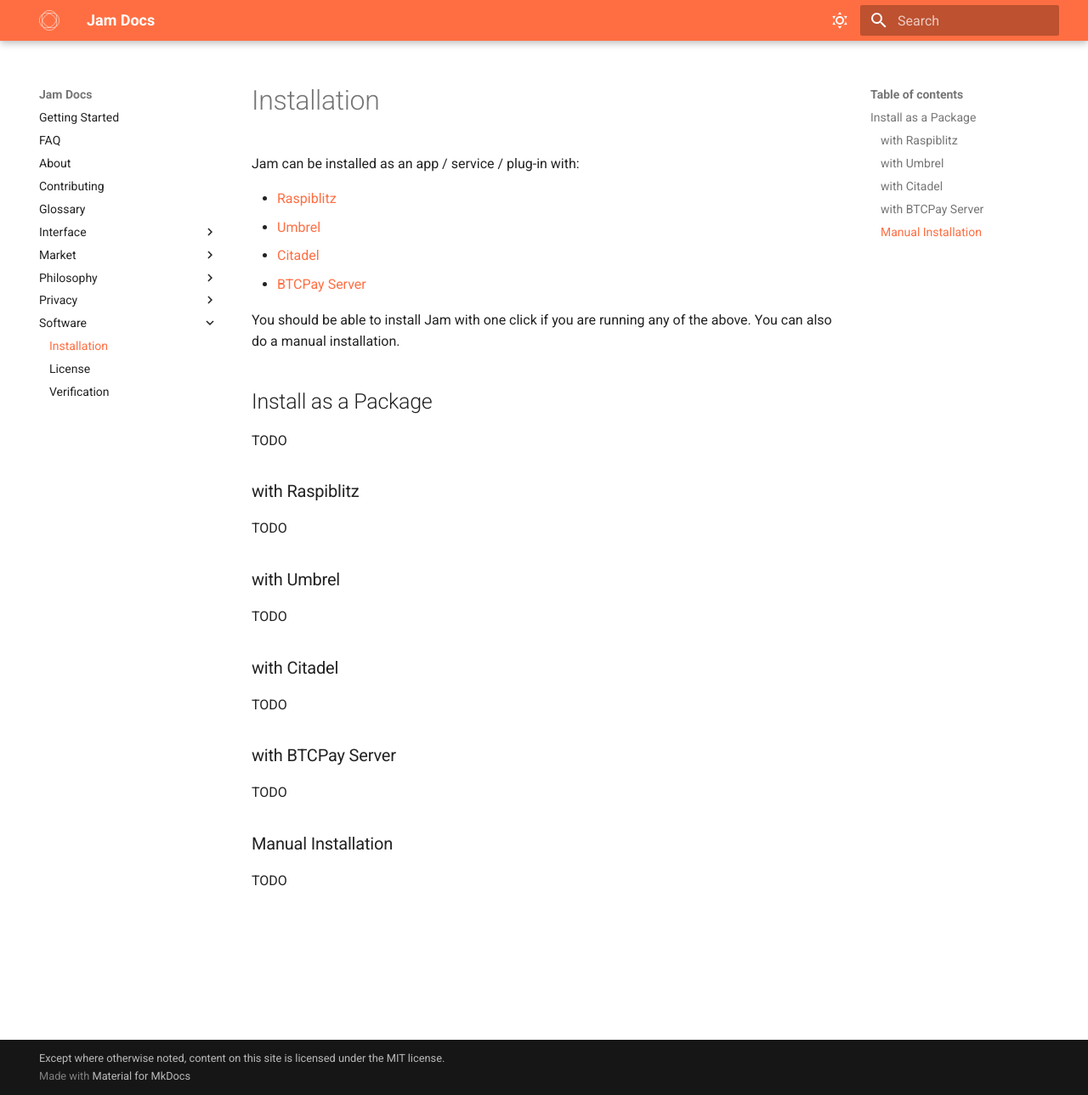
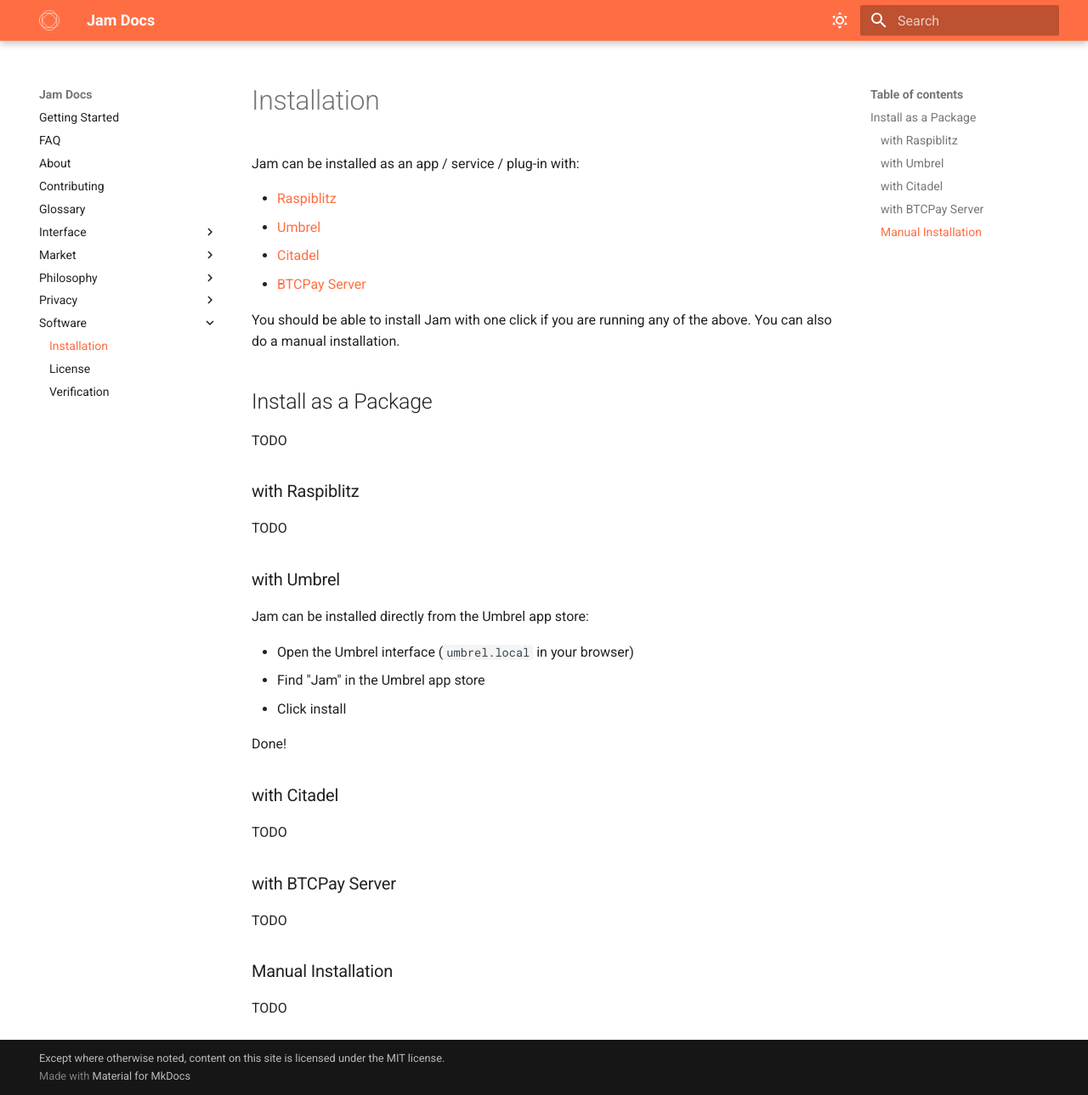
Before and after one commit to joinmarket-webui/jamdocs, an MkDocs documentation site: the page built from docs/software/installation.md, in a window 1280 px wide and 1289 px high. Shown: the whole window at 85% size. Built offline with MkDocs 1.6.1 and Material for MkDocs 9.7.7, drawn with Linux system fonts in a browser that asks for light colours; nearby versions of some CDN libraries.

Commit message:
docs(installation): umbrel

```diff
--- a/docs/software/installation.md
+++ b/docs/software/installation.md
@@ -20,7 +20,13 @@
 
 ### with Umbrel
 
-TODO
+Jam can be installed directly from the Umbrel app store:
+
+- Open the Umbrel interface (`umbrel.local` in your browser)
+- Find "Jam" in the Umbrel app store
+- Click install
+
+Done!
 
 ### with Citadel
 
```
